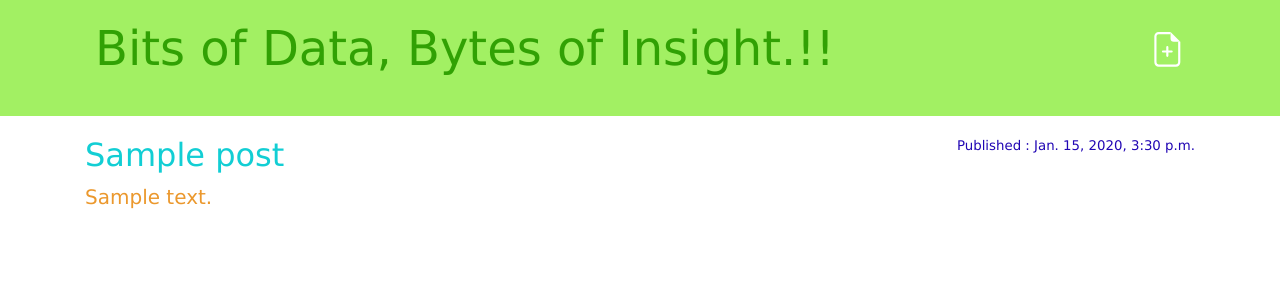
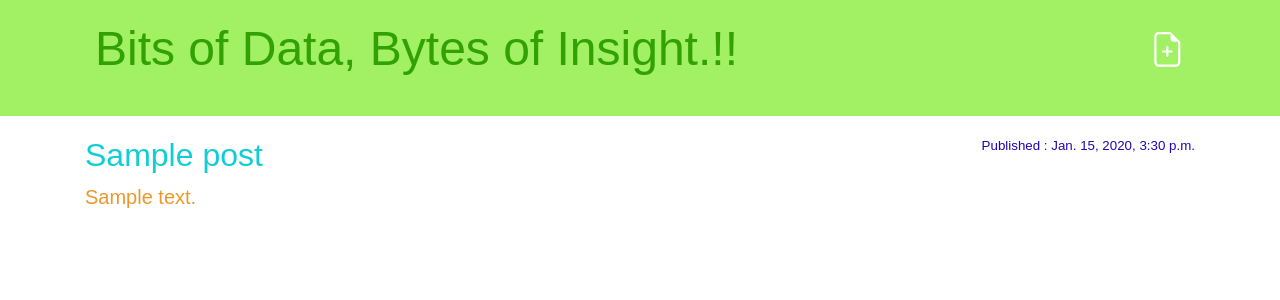
Before and after one commit to arunprasath08/my-first-blog, a Django app: page / in a window 1280 px wide. Shown: the top 300 px of the page. Run offline with Django 3.2, Linux system fonts and the light colour scheme; tables that the repository leaves empty hold one stand-in row (values such as "Sample post").

Commit message:
Changes to fix font issue

```diff
--- a/blog/static/css/blog.css
+++ b/blog/static/css/blog.css
@@ -18,13 +18,13 @@ h1,
 h2,
 h3,
 h4 {
-    font-family: 'Verdana', cursive;
+    font-family: 'Arial', cursive;
 }
 
 .date {
     color: #2106b4;
     font-size: 10pt;
-    font-family: 'Verdana', cursive;
+    font-family: 'Arial', cursive;
 }
 
 .save {
@@ -48,7 +48,7 @@ h4 {
 .post {
     margin-bottom: 70px;
     color: #eb982d;
-    font-family: 'Verdana', cursive;
+    font-family: 'Arial', cursive;
     font-size: 15pt;
 }
 
--- a/blog/views.py
+++ b/blog/views.py
@@ -8,7 +8,7 @@ from django.shortcuts import redirect
 # Create your views here.
 
 def post_list(request):
-    posts=Post.objects.filter(published_date__lte=timezone.now()).order_by('published_date')
+    posts=Post.objects.all().filter(published_date__lte=timezone.now()).order_by('published_date')
     return render(request,'blog/post_list.html',{'posts':posts})
 
 def post_detail(request,pk):
```
